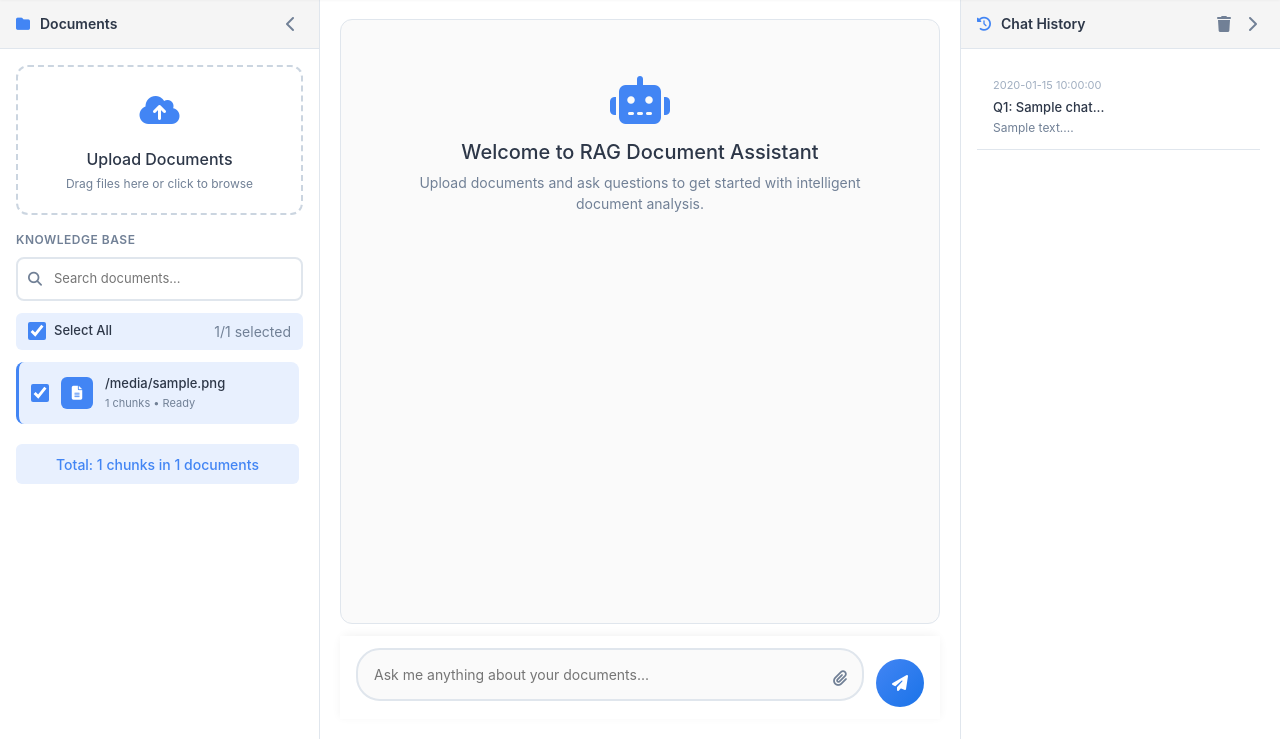
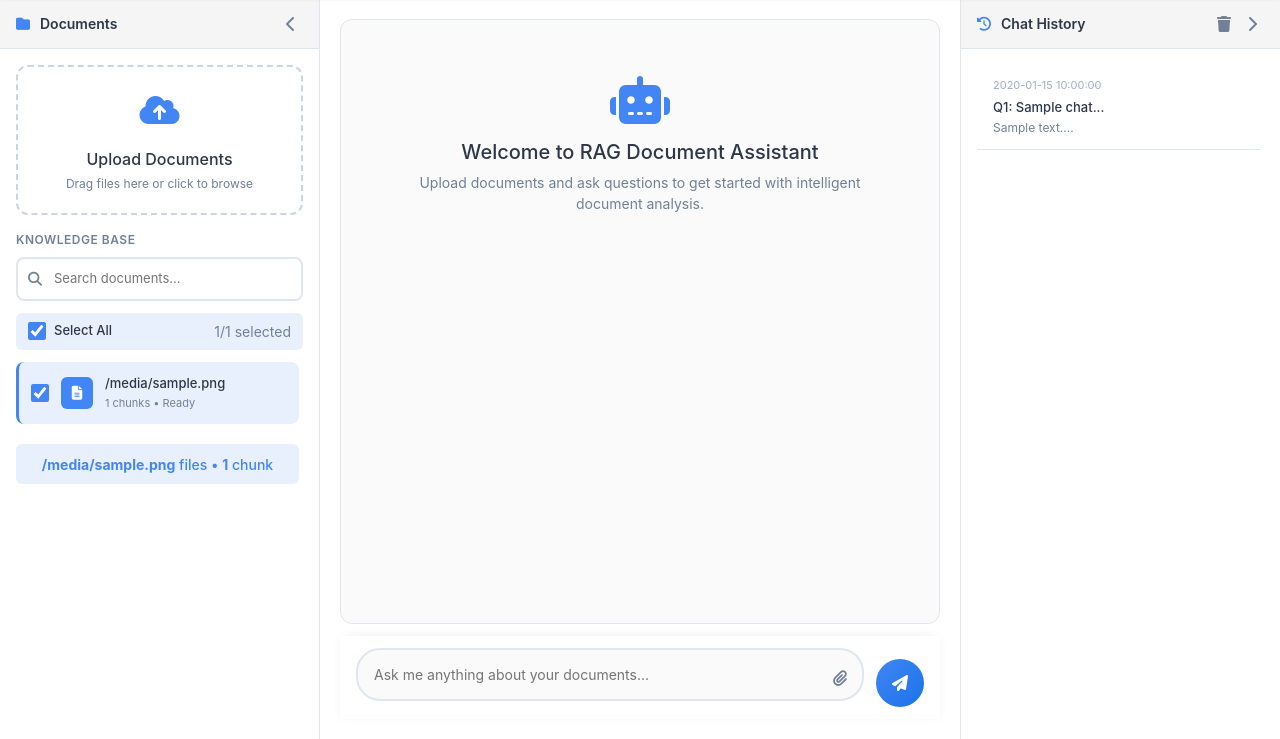
Before and after one commit to userdra99/RAG-15082025, a Flask app: template app/templates/index.html in a window 1280 px wide. Shown: the part 61-800 px from the top of the page. Run offline with Flask 3, Linux system fonts and the light colour scheme; the template is opened without the code that fills it: most values are stand-ins (such as "Sample title", 1, 10 or a date in 2020).

Commit message:
feat: Enhanced UI to show unique files count and total chunks count separately
**UI Improvements**
- Display shows "X files • Y chunks" instead of "Y chunks in X documents"
- Backend now passes both unique_files and total_chunks to template
- Increased scroll limit from 100 to 1000 to capture all unique files
- Clearer statistics for users to understand document vs chunk distinction

**Technical Changes**
- Added unique_files count calculation in index() route
- Renamed total_docs to total_chunks for clarity
- Updated template to use new variable names
- Better pluralization handling (file/files, chunk/chunks)

This addresses the confusion where 569 chunks appeared as "569 documents"
when there were actually only 2 unique PDF files.

🤖 Generated with [Claude Code](https://claude.com/claude-code)

Co-Authored-By: Claude <noreply@anthropic.com>

```diff
--- a/app/main.py
+++ b/app/main.py
@@ -775,7 +775,8 @@ def index():
     """Main page"""
     collection_exists = False
     documents = {}
-    total_docs = 0
+    total_chunks = 0
+    unique_files = 0
 
     if rag_system['initialized'] and rag_system['client']:
         collection_exists = check_collection_exists(rag_system['client'])
@@ -783,11 +784,11 @@ def index():
         if collection_exists:
             try:
                 collection_info = rag_system['client'].get_collection("documents")
-                total_docs = collection_info.points_count
+                total_chunks = collection_info.points_count
 
                 scroll_result = rag_system['client'].scroll(
                     collection_name="documents",
-                    limit=100,
+                    limit=1000,  # Increased to get all unique files
                     with_payload=True
                 )
 
@@ -801,6 +802,8 @@ def index():
                         }
                     documents[file_name]['count'] += 1
 
+                unique_files = len(documents)
+
             except Exception as e:
                 logger.error(f"Error accessing collection: {e}")
 
@@ -808,7 +811,8 @@ def index():
                          initialized=rag_system['initialized'],
                          collection_exists=collection_exists,
                          documents=documents,
-                         total_docs=total_docs,
+                         total_chunks=total_chunks,
+                         unique_files=unique_files,
                          chat_history=session.get('chat_history', []))
 
 @app.route('/initialize', methods=['POST'])
--- a/app/templates/index.html
+++ b/app/templates/index.html
@@ -1177,7 +1177,7 @@
                             {% endfor %}
                             <div style="margin-top: 12px; padding: 8px; background: var(--bg-accent); border-radius: 6px; text-align: center;">
                                 <small style="color: var(--accent-primary); font-weight: 500;">
-                                    Total: {{ total_docs }} chunks in {{ documents.keys()|length }} documents
+                                    <strong>{{ unique_files }}</strong> file{{ 's' if unique_files != 1 else '' }} • <strong>{{ total_chunks }}</strong> chunk{{ 's' if total_chunks != 1 else '' }}
                                 </small>
                             </div>
                         {% else %}
```
